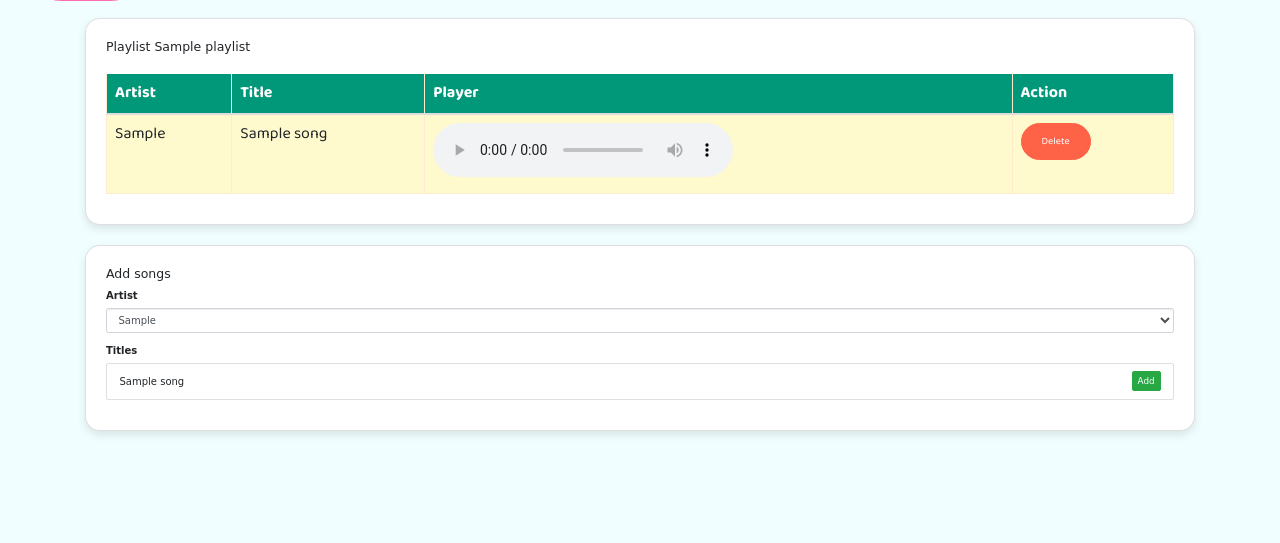
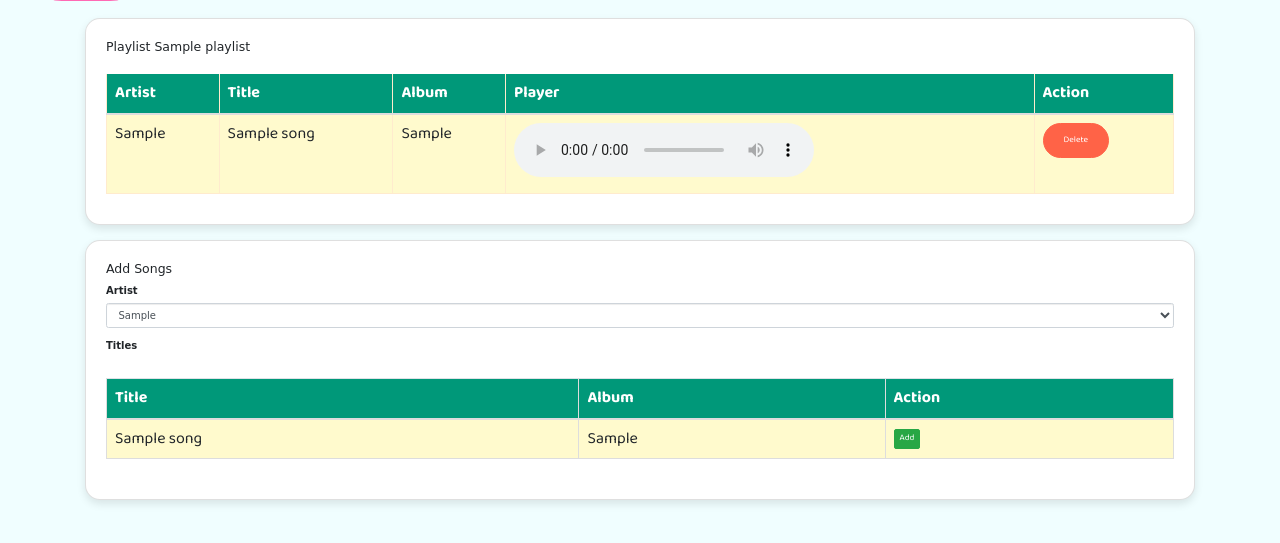
Before and after one commit to TheFerry10/tonitunes, a Flask app: page /playlist/edit/1 in a window 1280 px wide. Shown: the part 172-715 px from the top of the page. Run offline with Flask 3, Linux system fonts and the light colour scheme; tables that the repository leaves empty hold one stand-in row (values such as "Sample post"); some libraries are stand-ins or nearby versions.

Commit message:
update song table

```diff
--- a/src/app/cardmanager/templates/playlist-edit.html
+++ b/src/app/cardmanager/templates/playlist-edit.html
@@ -12,6 +12,7 @@
                 <tr>
                     <th>Artist</th>
                     <th>Title</th>
+                    <th>Album</th>
                     <th>Player</th>
                     <th>Action</th>
                 </tr>
@@ -21,6 +22,7 @@
                 <tr>
                     <td>{{ song.artist }}</td>
                     <td>{{ song.title }}</td>
+                    <td>{{ song.album }}</td>
                     <td>
                         <audio controls>
                             <source src="/static/audio/{{song.filename.split('/').pop()}}" type="audio/mpeg">
@@ -28,7 +30,7 @@
                         </audio>
                     </td>
                     <td>
-                        <button type="button" onclick="removeSongFromPlaylist('{{ playlist.id }}', '{{ song.id }}')" class="btn btn-danger">Delete</button>
+                        <button type="button" onclick="removeSongFromPlaylist('{{ playlist.id }}', '{{ song.id }}')" class="btn btn-danger btn-sm">Delete</button>
                     </td>
                 </tr>
                 {% endfor %}
@@ -37,9 +39,9 @@
     </div>
 </div>
 
-<div class="card wtf-form-card">
+<div class="card wtf-form-card mt-4">
     <div class="card-body">
-        <h5 class="card-title">Add songs</h5>
+        <h5 class="card-title">Add Songs</h5>
         <div class="form-group">
             <label for="artist_select">Artist</label>
             <select id="artist_select" name="artist_select" class="form-control">
@@ -49,23 +51,34 @@
             </select>
         </div>
         <div class="form-group">
-            <label for="title_list">Titles</label>
-            <ul id="title_list" class="list-group">
-                <!-- Titles will be populated dynamically -->
-            </ul>
+            <label for="title_table">Titles</label>
+            <div style="max-height: 300px; overflow-y: auto;">
+                <table class="table table-hover table-bordered">
+                    <thead>
+                        <tr>
+                            <th>Title</th>
+                            <th>Album</th>
+                            <th>Action</th>
+                        </tr>
+                    </thead>
+                    <tbody id="title_table">
+                        <!-- Titles will be populated dynamically -->
+                    </tbody>
+                </table>
+            </div>
         </div>
     </div>
 </div>
 
 <script>
     const artistSelect = document.getElementById('artist_select');
-    const titleList = document.getElementById('title_list');
+    const titleTable = document.getElementById('title_table');
     const playlistTableBody = document.getElementById('playlist_table_body');
 
     // Fetch and populate titles based on the selected artist
     artistSelect.addEventListener('change', () => {
         const artist = artistSelect.value;
-        titleList.innerHTML = ''; // Clear the list before fetching
+        titleTable.innerHTML = ''; // Clear the table before fetching
 
         fetch(`/api/songs/artist/${artist}`)
             .then(response => {
@@ -73,7 +86,7 @@
                 return response.json();
             })
             .then(data => {
-                populateTitleList(data);
+                populateTitleTable(data);
             })
             .catch(error => {
                 console.error('Error fetching songs:', error);
@@ -81,24 +94,37 @@
             });
     });
 
-    // Populate the title list with add buttons
-    function populateTitleList(songs) {
-        songs.sort((a, b) => a.title.localeCompare(b.title)); // Sort titles alphabetically
+    // Populate the title table with add buttons
+    function populateTitleTable(songs) {
+        songs.sort((a, b) => a.title.localeCompare(b.title));
         songs.forEach(song => {
-            const listItem = document.createElement('li');
-            listItem.className = 'list-group-item d-flex justify-content-between align-items-center';
+            const row = document.createElement('tr');
 
-            const titleSpan = document.createElement('span');
-            titleSpan.textContent = song.title;
+            // Create the title cell
+            const titleCell = document.createElement('td');
+            titleCell.textContent = song.title;
 
+            // Create the album cell
+            const albumCell = document.createElement('td');
+            albumCell.textContent = song.album || 'Unknown';
+
+            // Create the action cell
+            const actionCell = document.createElement('td');
             const addButton = document.createElement('button');
             addButton.className = 'btn btn-success btn-sm';
             addButton.textContent = 'Add';
             addButton.onclick = () => addSongToPlaylist('{{ playlist.id }}', song);
 
-            listItem.appendChild(titleSpan);
-            listItem.appendChild(addButton);
-            titleList.appendChild(listItem);
+            // Append the button to the action cell
+            actionCell.appendChild(addButton);
+
+            // Append cells to the row
+            row.appendChild(titleCell);
+            row.appendChild(albumCell);
+            row.appendChild(actionCell);
+
+            // Append the row to the table
+            titleTable.appendChild(row);
         });
     }
 
@@ -128,6 +154,7 @@
         newRow.innerHTML = `
             <td>${song.artist}</td>
             <td>${song.title}</td>
+            <td>${song.album || 'Unknown'}</td> <!-- Added album column -->
             <td>
                 <audio controls>
                     <source src="/static/audio/${song.filename.split('/').pop()}" type="audio/mpeg">
@@ -135,7 +162,7 @@
                 </audio>
             </td>
             <td>
-                <button type="button" onclick="removeSongFromPlaylist('{{ playlist.id }}', '${song.id}')" class="btn btn-danger">Delete</button>
+                <button type="button" onclick="removeSongFromPlaylist('{{ playlist.id }}', '${song.id}')" class="btn btn-danger btn-sm">Delete</button>
             </td>
         `;
 
```
